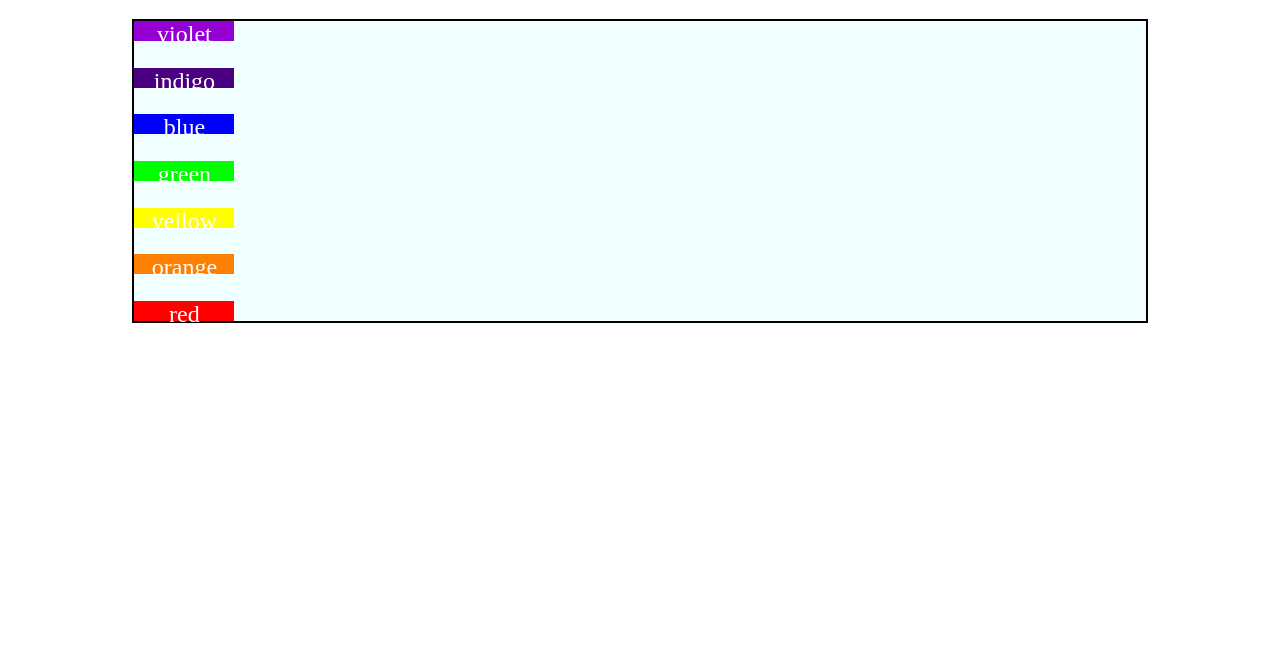
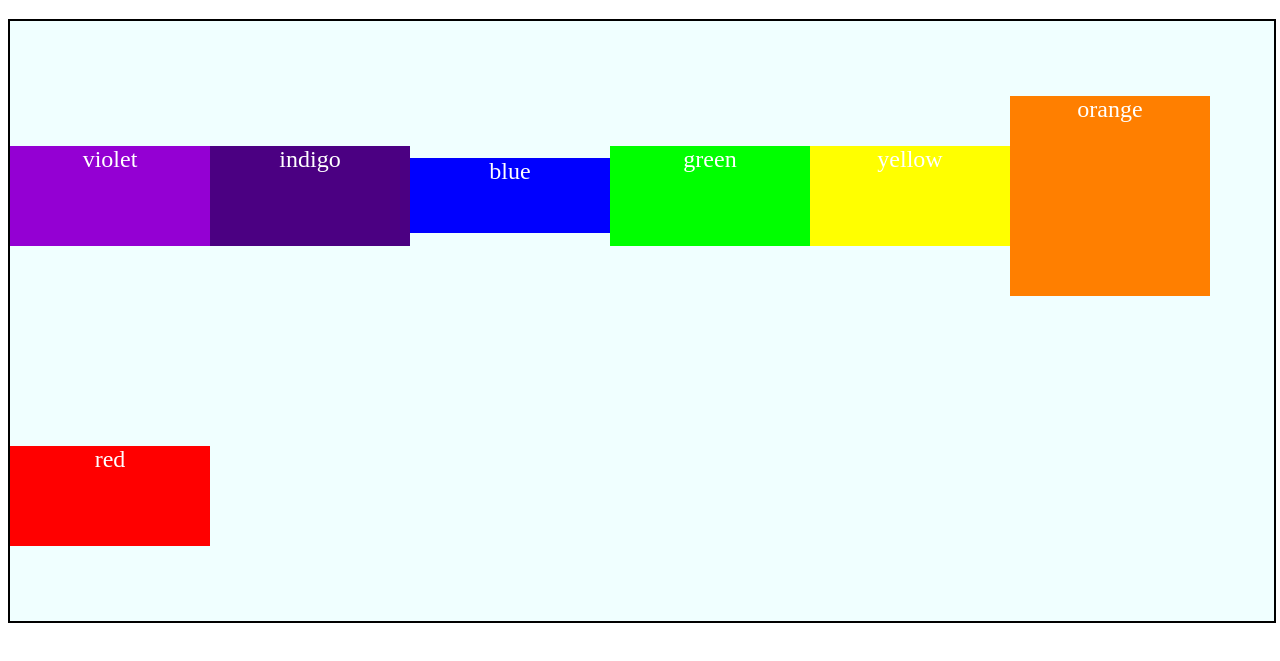
Before and after one commit to userdefined111/WEB-DEV, a plain HTML site: page FRONTEND/CSS/CSS5/flex wrap.html in a window 1280 px wide. Shown: the part 61-722 px from the top of the page. Drawn offline with Linux system fonts and the light colour scheme.

Commit message:
26/07/2026

```diff
--- a/FRONTEND/CSS/CSS5/flex wrap.css
+++ b/FRONTEND/CSS/CSS5/flex wrap.css
@@ -1,13 +1,14 @@
 #container{
-    height: 300px;
-    width: 80%;
+    height: 600px;
+    width: 100%;
     background-color: azure;
     margin: 10px auto;
     border: 2px solid black;
     display: flex;
-    flex-direction: column;
-    justify-content:  space-between;
-
+    flex-direction: row;
+    justify-content:  flex-start;
+    flex-wrap: wrap;
+    align-items: center;
 }
 
 h1{
@@ -16,8 +17,8 @@ h1{
 }
 
 #container div{
-    height: 20px;
-    width: 100px;
+    height: 100px;
+    width: 200px;
     color: white;
     text-align: center;
     font-size: 1.5em;
--- a/FRONTEND/CSS/CSS5/flex wrap.html
+++ b/FRONTEND/CSS/CSS5/flex wrap.html
@@ -11,10 +11,10 @@
     <div id="container">
         <div style="background-color: #9400d3">violet</div>
         <div style="background-color: #4b0082">indigo</div>
-        <div style="background-color: #0000ff">blue</div>
+        <div style="background-color: #0000ff; height: 75px;">blue</div>
         <div style="background-color: #00ff00">green</div>
         <div style="background-color: #ffff00">yellow</div>
-        <div style="background-color: #ff7f00">orange</div>
+        <div style="background-color: #ff7f00; height: 200px;  ">orange</div>
         <div style="background-color: #ff0000">red</div>
     </div>
 </body>
```
